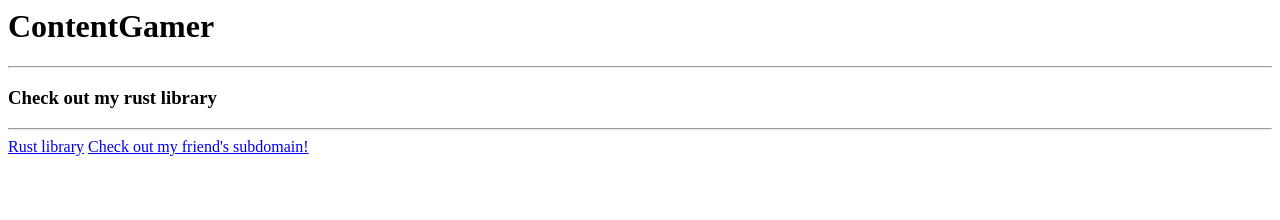
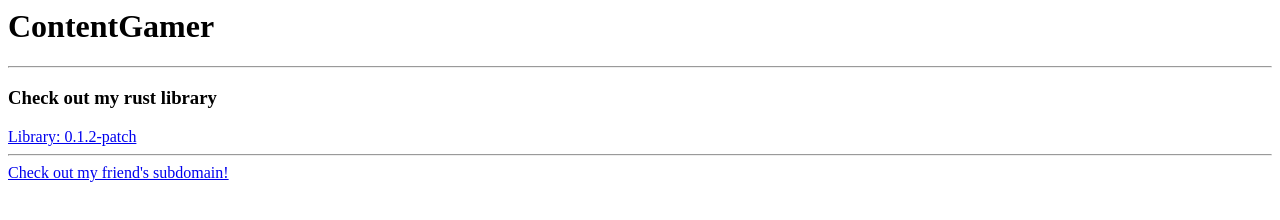
Before and after one commit to ContentGamer/84a9f2fb-0d26-4f32-b824-73dcb9b7f070, a plain HTML site: page index.html in a window 1280 px wide. Drawn offline with Linux system fonts and the light colour scheme.

Commit message:
Update index.html

```diff
--- a/index.html
+++ b/index.html
@@ -6,7 +6,7 @@
   <h1>ContentGamer</h1>
   <hr />
   <h3>Check out my rust library</h3>
+  <a href="https://crates.io/crates/expressrs/0.1.2-patch">Library: 0.1.2-patch</a>
   <hr />
-  <a href="https://crates.io/crates/expressrs/0.1.2-patch">Rust library</a>
   <a href="https://max.contentgamer.net">Check out my friend's subdomain!</a>
 </body>
```
